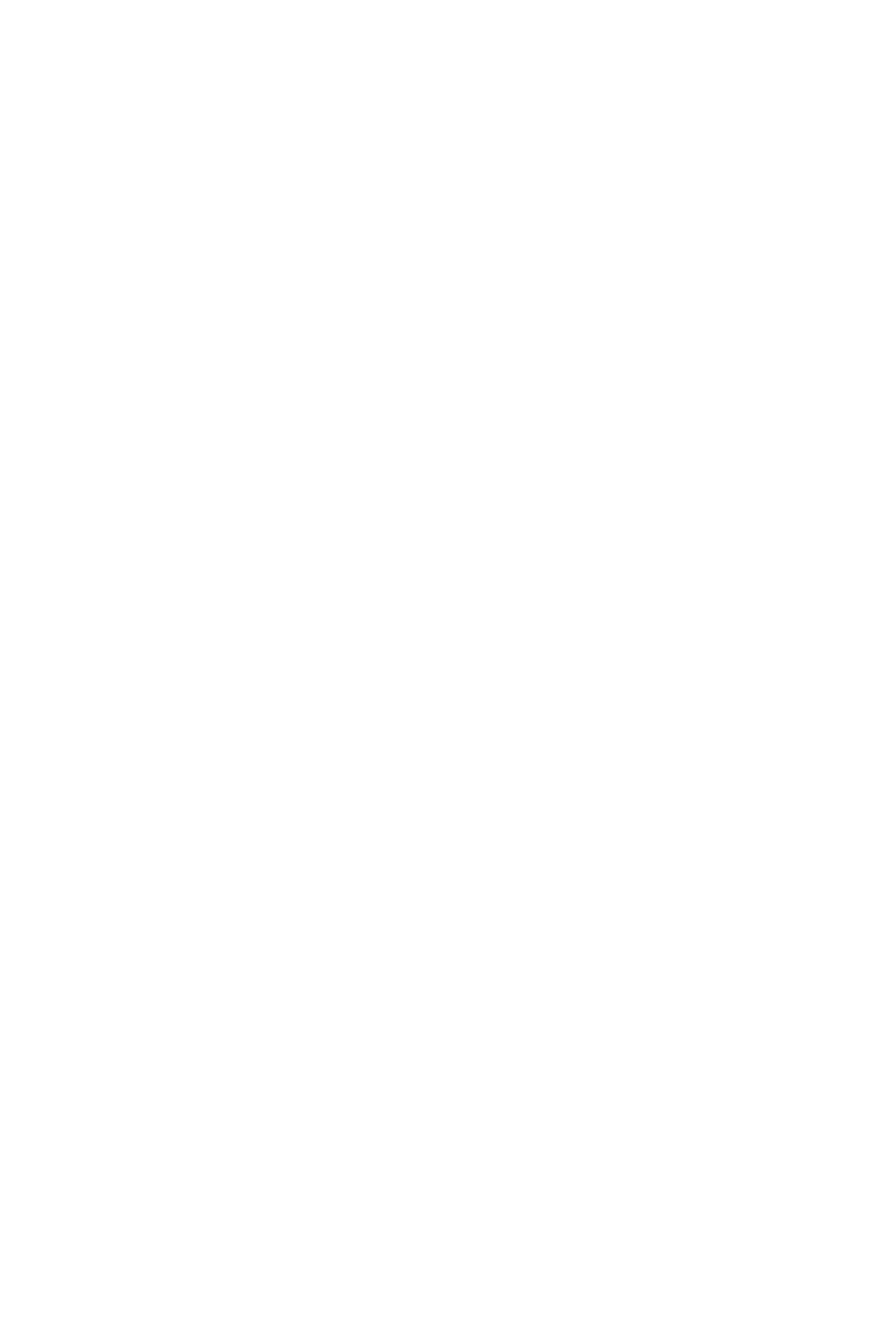
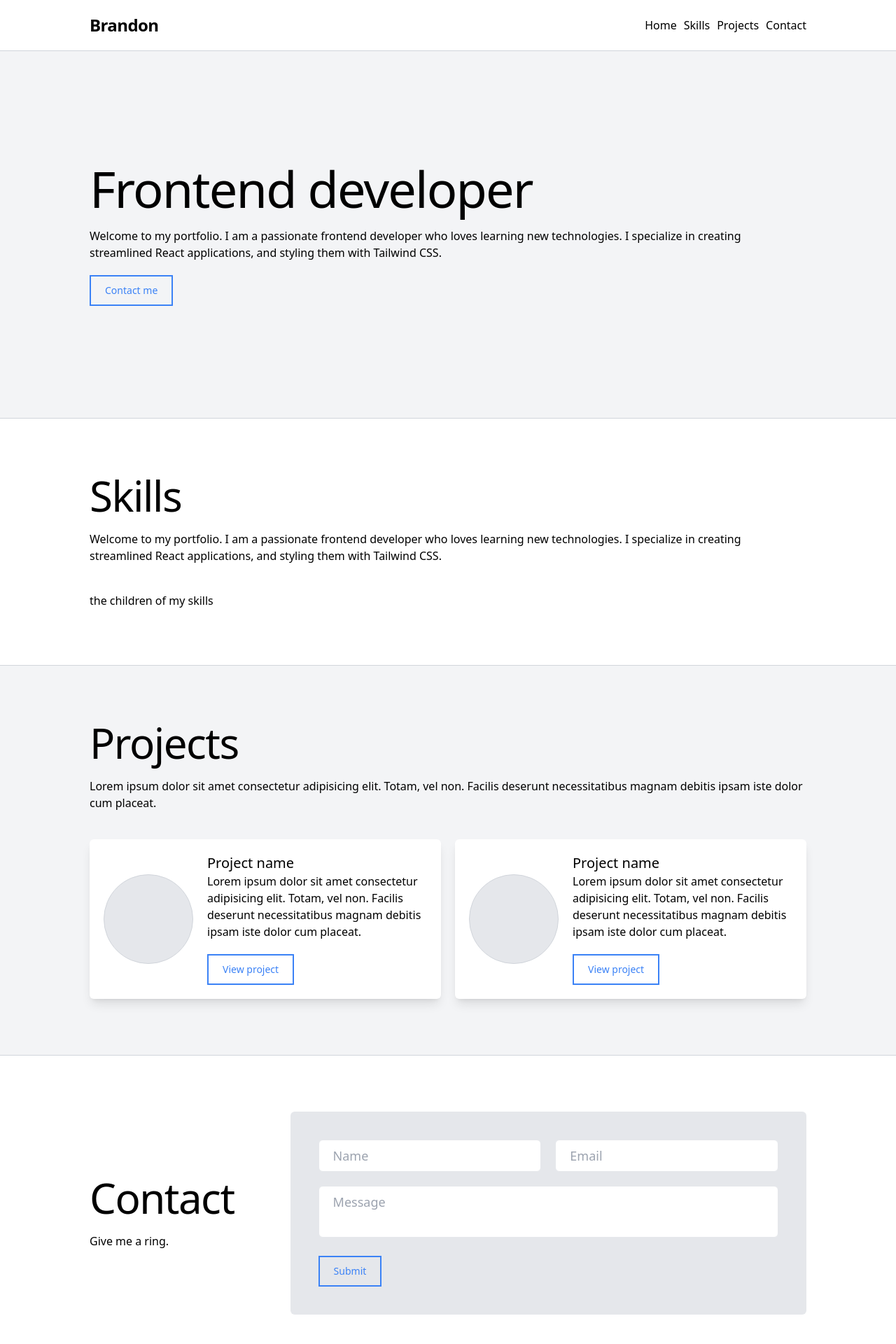
Before and after one commit to Goastio/portfolio-v3, a React (Create React App) app: page / in a window 1280 px wide. Shown: the top 1920 px of the page at 70% size. Before the commit the page ends 800 px from the top, so only its background shows below. Built offline with nearby package versions, Linux system fonts and the light colour scheme.

Commit message:
structure changes Co-authored-by: Logan <rlogank@users.noreply.github.com>

```diff
--- a/src/App.js
+++ b/src/App.js
@@ -1,5 +1,21 @@
+import Navbar from "./components/Navbar";
+import Contact from "./sections/Contact";
+import Footer from "./sections/Footer";
+import Hero from "./sections/Hero";
+import Projects from "./sections/Projects";
+import Skills from "./sections/Skills";
+
 function App() {
-  return <div className=""></div>;
+  return (
+    <div className="bg-gray-100 min-h-screen divide-y divide-gray-300">
+      <Navbar />
+      <Hero />
+      <Skills />
+      <Projects />
+      <Contact />
+      <Footer />
+    </div>
+  );
 }
 
 export default App;
--- /dev/null
+++ b/src/components/Navbar.js
@@ -0,0 +1,17 @@
+const Navbar = () => {
+  return (
+    <section className="p-5 w-full bg-white">
+      <div className="max-w-screen-lg mx-auto flex w-full justify-between items-center">
+        <h2 className="text-2xl font-bold tracking-tight">Brandon</h2>
+        <div className="flex gap-2.5">
+          <a href="/">Home</a>
+          <a href="/">Skills</a>
+          <a href="/">Projects</a>
+          <a href="/">Contact</a>
+        </div>
+      </div>
+    </section>
+  );
+};
+
+export default Navbar;
--- /dev/null
+++ b/src/sections/Contact.js
@@ -0,0 +1,39 @@
+const Contact = () => {
+  return (
+    <section className="bg-white py-20">
+      <div className="flex max-w-screen-lg mx-auto w-full gap-20 items-center">
+        <div>
+          <h3 className="text-6xl font-medium tracking-tight mb-5">Contact</h3>
+          <p>Give me a ring.</p>
+        </div>
+        <form className="w-full bg-gray-200 rounded-md p-10">
+          <div className="flex gap-5 mb-5">
+            <input
+              type="text"
+              className="w-full border px-5 py-2 text-lg rounded-md hover:cursor-pointer focus:cursor-text"
+              placeholder="Name"
+            />
+            <input
+              type="text"
+              className="w-full border px-5 py-2 text-lg rounded-md hover:cursor-pointer focus:cursor-text"
+              placeholder="Email"
+            />
+          </div>
+          <textarea
+            type="text"
+            className="w-full border px-5 py-2 text-lg rounded-md resize-none hover:cursor-pointer focus:cursor-text"
+            placeholder="Message"
+          />
+          <button
+            type="onSubmit"
+            className="mt-5 py-2.5 px-5 border-2 text-blue-500 border-blue-500 text-sm transition hover:bg-blue-500 hover:text-white"
+          >
+            Submit
+          </button>
+        </form>
+      </div>
+    </section>
+  );
+};
+
+export default Contact;
--- /dev/null
+++ b/src/sections/Footer.js
@@ -0,0 +1,9 @@
+const Footer = () => {
+  return (
+    <section className="bg-gray-100 py-20 px-5">
+      <div className="max-w-screen-lg mx-auto">foot</div>
+    </section>
+  );
+};
+
+export default Footer;
--- /dev/null
+++ b/src/sections/Hero.js
@@ -0,0 +1,22 @@
+const Hero = () => {
+  return (
+    <section className="bg-gray-100 py-40 px-5">
+      <div className="max-w-screen-lg mx-auto">
+        <h2 className="text-7xl font-medium tracking-tight mb-5">
+          Frontend developer
+        </h2>
+        <p>
+          Welcome to my portfolio. I am a passionate frontend developer who
+          loves learning new technologies. I specialize in creating streamlined
+          React applications, and styling them with Tailwind CSS.
+        </p>
+
+        <button className="mt-5 py-2.5 px-5 border-2 text-blue-500 border-blue-500 text-sm transition hover:bg-blue-500 hover:text-white">
+          Contact me
+        </button>
+      </div>
+    </section>
+  );
+};
+
+export default Hero;
--- /dev/null
+++ b/src/sections/Projects.js
@@ -0,0 +1,47 @@
+import SectionWrapper from "../wrappers/SectionWrapper";
+
+const Projects = () => {
+  return (
+    <SectionWrapper
+      title="Projects"
+      description="Lorem ipsum dolor sit amet consectetur adipisicing elit. Totam,
+    vel non. Facilis deserunt necessitatibus magnam debitis ipsam iste
+    dolor cum placeat."
+      gray="true"
+    >
+      <div className="flex flex-col lg:flex-row mt-10 gap-5">
+        <div className="shadow-lg bg-white rounded-md p-5 flex flex-col lg:flex-row w-full gap-5 items-center">
+          <div className="w-32 h-32 bg-gray-200 border border-gray-300 rounded-full flex shrink-0"></div>
+          <div>
+            <h4 className="text-xl font-medium">Project name</h4>
+            <p>
+              Lorem ipsum dolor sit amet consectetur adipisicing elit. Totam,
+              vel non. Facilis deserunt necessitatibus magnam debitis ipsam iste
+              dolor cum placeat.
+            </p>
+            <button className="mt-5 py-2.5 px-5 border-2 text-blue-500 border-blue-500 text-sm transition hover:bg-blue-500 hover:text-white">
+              View project
+            </button>
+          </div>
+        </div>
+
+        <div className="shadow-lg bg-white rounded-md p-5 flex flex-col lg:flex-row w-full gap-5 items-center">
+          <div className="w-32 h-32 bg-gray-200 border border-gray-300 rounded-full flex shrink-0"></div>
+          <div>
+            <h4 className="text-xl font-medium">Project name</h4>
+            <p>
+              Lorem ipsum dolor sit amet consectetur adipisicing elit. Totam,
+              vel non. Facilis deserunt necessitatibus magnam debitis ipsam iste
+              dolor cum placeat.
+            </p>
+            <button className="mt-5 py-2.5 px-5 border-2 text-blue-500 border-blue-500 text-sm transition hover:bg-blue-500 hover:text-white">
+              View project
+            </button>
+          </div>
+        </div>
+      </div>
+    </SectionWrapper>
+  );
+};
+
+export default Projects;
--- /dev/null
+++ b/src/sections/Skills.js
@@ -0,0 +1,14 @@
+import SectionWrapper from "../wrappers/SectionWrapper";
+
+const Skills = () => {
+  return (
+    <SectionWrapper
+      title="Skills"
+      description="Welcome to my portfolio. I am a passionate frontend developer who loves learning new technologies. I specialize in creating streamlined React applications, and styling them with Tailwind CSS."
+    >
+      the children of my skills
+    </SectionWrapper>
+  );
+};
+
+export default Skills;
--- /dev/null
+++ b/src/wrappers/SectionWrapper.js
@@ -0,0 +1,17 @@
+const SectionWrapper = (props) => {
+  return (
+    <section
+      className={props.gray ? "bg-gray-100 py-20 px-5" : "bg-white py-20 px-5"}
+    >
+      <div className="max-w-screen-lg mx-auto">
+        <h3 className="text-6xl font-medium tracking-tight mb-5">
+          {props.title}
+        </h3>
+        <p>{props.description}</p>
+        <div className="mt-10">{props.children}</div>
+      </div>
+    </section>
+  );
+};
+
+export default SectionWrapper;
```
